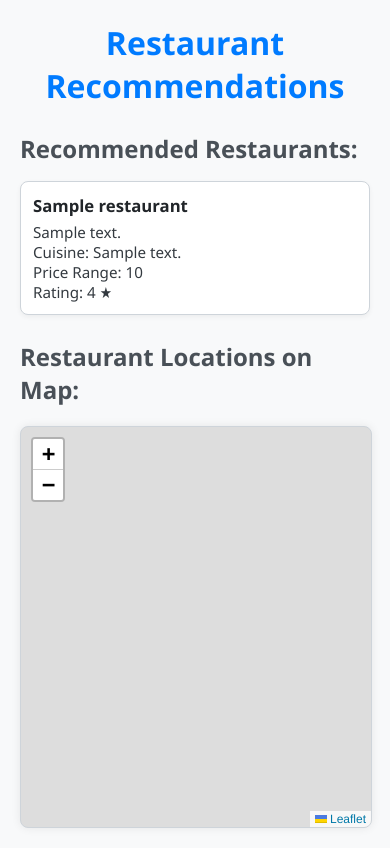
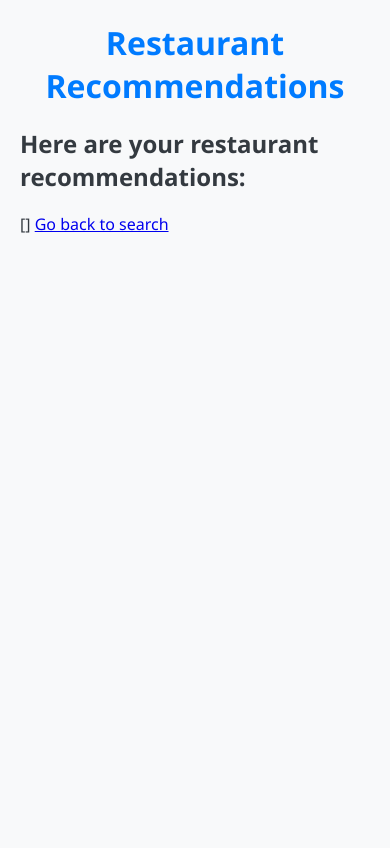
Before and after one commit to mingfeisun/COMP64803-Responsible-Reproducible-AI, a Flask app: template templates/results.html in a window 390 px wide. After the commit the page ends 233 px from the top, so only its background shows below. Run offline with Flask 3, Linux system fonts and the light colour scheme; the template is opened without the code that fills it: most values are stand-ins (such as "Sample title", 1, 10 or a date in 2020); parts of the project's set-up code (start-up, migrations or seed data) failed here and were passed over.

Commit message:
Enhance data processing and UI for restaurant recommendations
- Updated json_to_pandas_row to include spicy and price levels.
- Filtered operational places from JSON data.
- Improved HTML form with dynamic cuisine options and validation for location input.
- Refactored results display to show recommendations in a styled table.
- Added .gitignore for better project management.

```diff
--- a/app.py
+++ b/app.py
@@ -2,134 +2,247 @@
 import math
 import json
 import pandas as pd
-from get_pandas import json_to_pandas_row
-from sentence_transformers import SentenceTransformer
+
+# --- Data Loading and Processing ---
+
+def load_json_data(file_path):
+    """Loads JSON data from a file.
+
+    Args:
+        file_path (str): Path to the JSON file.
+
+    Returns:
+        list or dict: Loaded JSON data.
+    """
+    with open(file_path, 'r') as f:
+        return json.load(f)
+
+def filter_operational_places(places):
+    """Filters places to include only operational businesses.
+
+    Args:
+        places (list): List of place dictionaries.
+
+    Returns:
+        list: List of operational place dictionaries.
+    """
+    return [place for place in places if place.get("businessStatus") == "OPERATIONAL"]
+
+def create_extracted_attributes_map(extracted_attributes_list):
+    """Creates a dictionary mapping place IDs to their extracted attributes.
+
+    Args:
+        extracted_attributes_list (list): List of dictionaries containing extracted attributes.
+
+    Returns:
+        dict: Dictionary mapping place IDs to extracted attributes.
+    """
+    return {item['id']: item for item in extracted_attributes_list}
+
+def json_to_pandas_row(json_data):
+    """Converts JSON data of a place into a Pandas DataFrame row.
+
+    Args:
+        json_data (dict): JSON data for a single place.
+
+    Returns:
+        pd.DataFrame: DataFrame with a single row representing the place data.
+    """
+    data_row = {
+        "id": json_data.get("id"),
+        "types": ", ".join(json_data.get("types", [])),
+        "formattedAddress": json_data.get("formattedAddress"),
+        "latitude": json_data.get("location", {}).get("latitude"),
+        "longitude": json_data.get("location", {}).get("longitude"),
+        "rating": json_data.get("rating"),
+        "businessStatus": json_data.get("businessStatus"),
+        "userRatingCount": json_data.get("userRatingCount"),
+        "displayName_text": json_data.get("displayName", {}).get("text"),
+        "displayName_languageCode": json_data.get("displayName", {}).get("languageCode"),
+        "takeout": json_data.get("takeout"),
+        "delivery": json_data.get("delivery"),
+        "dineIn": json_data.get("dineIn"),
+        "openNow": json_data.get("currentOpeningHours", {}).get("openNow"),
+        "weekdayDescriptions": "\n".join(json_data.get("currentOpeningHours", {}).get("weekdayDescriptions", [])),
+        "acceptsCreditCards": json_data.get("paymentOptions", {}).get("acceptsCreditCards"),
+        "acceptsDebitCards": json_data.get("paymentOptions", {}).get("acceptsDebitCards"),
+        "acceptsCashOnly": json_data.get("paymentOptions", {}).get("acceptsCashOnly"),
+        "acceptsNfc": json_data.get("paymentOptions", {}).get("acceptsNfc"),
+        "freeParkingLot": json_data.get("parkingOptions", {}).get("freeParkingLot"),
+        "freeStreetParking": json_data.get("parkingOptions", {}).get("freeStreetParking"),
+        "spicyLevel": json_data.get("spicy_level"),
+        "priceLevel": json_data.get("price_level")
+    }
+    return pd.DataFrame([data_row])
+
+def create_places_dataframe(places, extracted_attributes):
+    """Creates a Pandas DataFrame from places data and extracted attributes.
+
+    Args:
+        places (list): List of place dictionaries.
+        extracted_attributes (dict): Dictionary of extracted attributes mapped by place ID.
+
+    Returns:
+        pd.DataFrame: DataFrame containing combined place data.
+    """
+    if not places:
+        return pd.DataFrame()  # Return empty DataFrame if places list is empty
+
+    assert len(places) == len(extracted_attributes), "Number of places and extracted attributes must match."
+
+    df = json_to_pandas_row(places[0] | extracted_attributes[places[0]['id']]) # Merge dictionaries using | operator (Python 3.9+)
+    for place in places[1:]:
+        df = pd.concat([df, json_to_pandas_row(place | extracted_attributes[place['id']])], ignore_index=True)
+    return df
+
+# --- Cuisine Data ---
+
+cuisine_options_map = {
+    "American/Western/Cafe": ['american_restaurant', 'hamburger_restaurant', 'steak_house', 'barbecue_restaurant', 'diner', 'breakfast_restaurant', 'brunch_restaurant', 'buffet_restaurant', 'fast_food_restaurant', 'fine_dining_restaurant', 'food_court', 'sandwich_shop', 'deli', 'cafe', 'coffee_shop', 'tea_house', 'bar', 'pub', 'wine_bar', 'bar_and_grill'],
+    "Italian": ['italian_restaurant', 'pizza_restaurant'],
+    "Mexican": ['mexican_restaurant'],
+    "Chinese": ['chinese_restaurant'],
+    "Indian": ['indian_restaurant'],
+    "Japanese": ['japanese_restaurant', 'sushi_restaurant', 'ramen_restaurant'],
+    "Thai": ['thai_restaurant'],
+    "Mediterranean/Middle Eastern/African": ['mediterranean_restaurant', 'greek_restaurant', 'lebanese_restaurant', 'turkish_restaurant', 'afghani_restaurant', 'middle_eastern_restaurant', 'african_restaurant', 'spanish_restaurant'],
+    "Vietnamese": ['vietnamese_restaurant'],
+    "Korean": ['korean_restaurant'],
+    "Asian": ['asian_restaurant', 'indonesian_restaurant'],
+    "Vegetarian/Vegan": ['vegan_restaurant', 'vegetarian_restaurant'],
+    "Desserts/Bakery": ['dessert_restaurant', 'dessert_shop', 'bakery', 'bagel_shop', 'confectionery', 'ice_cream_shop', 'juice_shop'],
+    "Seafood": ['seafood_restaurant'],
+    "Other": ['restaurant', 'food']
+}
+
+# --- Distance Calculation ---
+
+def calculate_distance(lat1, lon1, lat2, lon2):
+    """Calculates the distance between two points on Earth using the Haversine formula.
+
+    Args:
+        lat1 (float): Latitude of the first point.
+        lon1 (float): Longitude of the first point.
+        lat2 (float): Latitude of the second point.
+        lon2 (float): Longitude of the second point.
+
+    Returns:
+        float: Distance in kilometers.
+    """
+    R = 6371  # Radius of Earth in kilometers
+    dLat = math.radians(lat2 - lat1)
+    dLon = math.radians(lon2 - lon1)
+    lat1 = math.radians(lat1)
+    lat2 = math.radians(lat2)
+
+    a = math.sin(dLat / 2)**2 + math.cos(lat1) * math.cos(lat2) * math.sin(dLon / 2)**2
+    c = 2 * math.asin(math.sqrt(a))
+    return R * c
+
+# --- Recommendation Engine ---
+
+def get_restaurant_recommendations(df, cuisine_preference, user_latitude, user_longitude, spice_level, budget, max_distance_km):
+    """Recommends restaurants based on user preferences.
+
+    Args:
+        df (pd.DataFrame): DataFrame of restaurant data.
+        cuisine_preference (str): User's cuisine preference.
+        user_latitude (str): User's latitude.
+        user_longitude (str): User's longitude.
+        spice_level (str): User's preferred spice level.
+        budget (str): User's budget preference.
+        max_distance_km (str): Maximum distance user is willing to travel.
+
+    Returns:
+        pd.DataFrame: DataFrame of recommended restaurants.
+    """
+    if df.empty:
+        print("DataFrame is empty. Please check data loading.")
+        return pd.DataFrame() # Return empty DataFrame
+
+    # 1. Distance Calculation
+    df['distance_km'] = df.apply(
+        lambda row: calculate_distance(
+            float(user_latitude), float(user_longitude), row['latitude'], row['longitude']
+        ), axis=1
+    )
+
+    filtered_df = df.copy()
+
+    # 2. Filtering
+    # Cuisine Preference
+    if cuisine_preference:
+        types_to_filter = cuisine_options_map.get(cuisine_preference, [])
+        if types_to_filter:
+            filter_condition = filtered_df['types'].apply(lambda x: any(cuisine_type in x for cuisine_type in types_to_filter))
+            filtered_df = filtered_df[filter_condition]
+
+    # Spice Level
+    if spice_level and spice_level != "":
+        filtered_df = filtered_df[filtered_df['spicyLevel'] == spice_level]
+
+    # Budget
+    budget_mapping = {"Budget-friendly": 1, "Mid-range": 2, "Luxury": 3}
+    if budget and budget != "":
+        budget_level = budget_mapping.get(budget)
+        filtered_df = filtered_df[filtered_df['priceLevel'] == budget_level]
+
+    # 3. Sorting by rating (descending)
+    if not filtered_df.empty:
+        filtered_df = filtered_df.sort_values(by='rating', ascending=False, na_position='last')
+
+    # 4. Return top recommendations
+    return filtered_df[['displayName_text', 'formattedAddress', 'types', 'rating', 'userRatingCount', 'distance_km']].head(10)
+
+
+# --- Flask App ---
 
 app = Flask(__name__)
 
+# Load data and create DataFrame outside of routes for efficiency (loaded once when app starts)
+json_file_path = "all_places_response.json"
+generated_content_path = "processed_places_response.json"
+
+places_data = load_json_data(json_file_path)
+operational_places = filter_operational_places(places_data)
+extracted_attributes_list = load_json_data(generated_content_path)
+extracted_attributes_map = create_extracted_attributes_map(extracted_attributes_list)
+df = create_places_dataframe(operational_places, extracted_attributes_map)
+
+
 @app.route('/', methods=['GET'])
 def index():
-
-    return render_template('index.html')
+    """Renders the index page with available cuisine options."""
+    all_types_in_data = df['types'].str.split(', ', expand=True).stack().unique()
+    available_cuisine_options = [
+        cuisine for cuisine, types in cuisine_options_map.items()
+        if any(item in all_types_in_data for item in types)
+    ]
+    return render_template('index.html', cuisine_options=available_cuisine_options)
 
 @app.route('/recommend', methods=['POST'])
 def recommend():
+    """Handles the recommendation request and renders the results page."""
     if request.method == 'POST':
-        date = request.form['date']
-        time = request.form['time']
-        cuisine_preference = request.form['cuisine_preference'] # Updated name
+        cuisine_preference = request.form['cuisine_preference']
         latitude = request.form['latitude']
         longitude = request.form['longitude']
-        allergies_list = request.form.getlist('allergies') # Use getlist for multiple select
-        spice_level = request.form.get('spice_level') # Use get to handle optional fields gracefully
-        budget = request.form.get('budget') # Use get to handle optional fields gracefully
-        distance = request.form.get('distance') # Use get to handle optional fields gracefully
+        spice_level = request.form.get('spice_level')
+        budget = request.form.get('budget')
+        distance = request.form.get('distance') # Not used in current recommendation function
 
-
-        # **Call your recommendation algorithm here**
-        # Pass all parameters to your algorithm
-        recommendations = get_restaurant_recommendations(
-            date, time, cuisine_preference, latitude, longitude,
-            allergies_list, spice_level, budget, distance # Pass new parameters
+        recommendations_df = get_restaurant_recommendations(
+            df, cuisine_preference, latitude, longitude, spice_level, budget, distance
         )
 
-        return render_template('results.html', recommendations=recommendations) # Create results.html next
+        if not recommendations_df.empty:
+            recommendations_html = recommendations_df.to_html(classes='table table-striped') # Add Bootstrap styling
+        else:
+            recommendations_html = "<p>No recommendations found based on your criteria.</p>"
 
-    return render_template('index.html')
+        return render_template('results.html', recommendations=recommendations_html)
+    return render_template('index.html') # Handle GET request to /recommend
 
-def update_score(key, places, threshold=0.1):
-    """
-    Updates the score based on the given key and places.
-    Args:
-        key (str): The key representing the score to be updated.
-        places (dict): A dictionary of places with the key and score to be updated.
-        threshold (float): The threshold value for updating the score.
-    Returns:
-        places(dict): A dictionary of places with the updated score.
-    """
-    # get embedding of the key
-    model = SentenceTransformer("all-MiniLM-L6-v2")
-    key_embedding = model.encode(key)
-    # compare key embedding with each embedding of place["type"] for each place in places, take the max
-    places[key+"_score"] = places['embeddings'].apply(lambda x: max([model.similarity(t,key_embedding) for t in x]))
-    # if score is greater than threshold, update the score of the place, otherwise remove the place from places
-    places = places[places[key+"_score"] >= threshold]
-    # TODO should save the scores in json for future use
-    return places
-
-def apply_filters(df, soft_filter=False, **filters):
-    """
-    Apply filters to the DataFrame of places.
-
-    Args:
-        df (pd.DataFrame): DataFrame containing places data.
-        filters (dict): Key-value pairs to filter places by specific fields.
-        soft_filter (bool): If True, apply soft filtering by updating scores.
-
-    Returns:
-        pd.DataFrame: Filtered DataFrame.
-    """
-    if not soft_filter:
-        for key, value in filters.items():
-            if isinstance(value, list):
-                df = df[df[key].isin(value)]
-            else:
-                df = df[df[key] == value]
-        return df
-    else:
-        for _, value in filters.items():
-            df = update_score(value, df, threshold=soft_filter)
-        return df
-
-def update_distance(places, lat1, lon1):
-    for place in places:
-        lat2 = place['location']['latitude']
-        lon2 = place['location']['longitude']
-        dlat = lat2 - lat1
-        dlon = lon2 - lon1
-        a = math.sin(dlat / 2)**2 + math.cos(lat1) * math.cos(lat2) * math.sin(dlon / 2)**2
-        c = 2 * math.asin(math.sqrt(a))
-
-        # Radius of Earth in meters.
-        r = 6371 * 1000
-        c * r
-        place['distance'] = c * r
-    return places
-
-def get_restaurant_recommendations(date, time, cuisine_preference, latitude, longitude, allergies, spice_level, budget, distance):
-    """
-    This is a placeholder for your restaurant recommendation algorithm.
-    Replace this with your actual algorithm logic.
-    """
-    # For now, just return some dummy data based on food type
-    print(date, time, cuisine_preference, latitude, longitude)
-    json_file_path = "all_places_response.json"
-    try:
-        with open(json_file_path, 'r') as f:
-            places = json.load(f)
-    except FileNotFoundError:
-        print(f"Error: JSON file not found at '{json_file_path}'")
-        return
-    except json.JSONDecodeError:
-        print(f"Error: Invalid JSON format in '{json_file_path}'")
-        return
-    places = apply_filters(places, {'businessStatus': 'OPERATIONAL', 'priceLevel': ['PRICE_LEVEL_EXPENSIVE','PRICE_LEVEL_MODERATE', 'PRICE_LEVEL_INEXPENSIVE']})
-    places = update_distance(places, latitude, longitude)
-    # TODO apply a hard filter that distance < remaining travel time * speed
-    df = json_to_pandas_row(places[0])
-    # TODO remove irrelavant columns beforehand
-    # append remaining rows
-    for place in places[1:]:
-        df = pd.concat([df, json_to_pandas_row(place)], ignore_index=True)
-    df = apply_filters(df, food_type=cuisine_preference, soft_filter=0.1)
-    score_columns = [col for col in df.columns if col.endswith('_score')]
-    df['relevance_score'] = df[score_columns].sum(axis=1)
-    # TODO better way to calculate overall score
-    df["overall_score"] = df["relevance_score"] * (df["rating"] * df["userRatingCount"]) / df["distance"]
-    df = df[df['relevance_score'] >= 0.5] # threshold can be adjusted
-    # sort by overall_score
-    df = df.sort_values(by='overall_score', ascending=False)
-    return df
 
 if __name__ == '__main__':
     app.run(debug=True, port=8080)
--- a/templates/results.html
+++ b/templates/results.html
@@ -2,7 +2,6 @@
 <html>
 <head>
     <title>Restaurant Recommendations</title>
-    <link rel="stylesheet" href="https://unpkg.com/leaflet/dist/leaflet.css" />
     <style>
         body {
             font-family: 'Segoe UI', Tahoma, Geneva, Verdana, sans-serif;
@@ -17,102 +16,48 @@
             margin-bottom: 20px;
         }
 
-        h2 {
-            color: #495057;
-            margin-top: 25px;
-            margin-bottom: 15px;
+        .recommendations-table {
+            width: 100%;
+            border-collapse: collapse;
+            margin-top: 20px;
+            box-shadow: 0 0 20px rgba(0, 0, 0, 0.1);
+            border-radius: 8px;
+            overflow: hidden;
         }
 
-        ul {
-            list-style: none; /* Remove default list bullets */
-            padding-left: 0; /* Remove default padding */
+        .recommendations-table th,
+        .recommendations-table td {
+            padding: 12px 15px;
+            text-align: left;
+            border-bottom: 1px solid #dee2e6;
         }
 
-        li {
-            background-color: #ffffff;
-            border: 1px solid #ced4da;
-            border-radius: 8px;
-            margin-bottom: 10px;
-            padding: 15px;
-            box-shadow: 0 2px 5px rgba(0, 0, 0, 0.05); /* Subtle card effect */
-            transition: transform 0.2s ease-in-out; /* Hover effect */
+        .recommendations-table th {
+            background-color: #007bff;
+            color: white;
+            font-weight: bold;
+            text-transform: uppercase;
         }
 
-        li:hover {
-            transform: translateY(-3px); /* Slight lift on hover */
-            box-shadow: 0 4px 10px rgba(0, 0, 0, 0.1); /* Enhanced shadow on hover */
+        .recommendations-table tbody tr:nth-child(even) {
+            background-color: #f2f2f2;
         }
 
-        li strong {
-            display: block; /* Make restaurant name bold and on its own line */
-            font-size: 1.1em;
-            color: #212529; /* Darker text for restaurant name */
-            margin-bottom: 5px;
-        }
-
-        #map-results {
-            height: 400px;
-            width: 100%;
-            border: 1px solid #ced4da;
-            border-radius: 8px;
-            margin-top: 20px;
-            box-shadow: 0 0 10px rgba(0, 0, 0, 0.08); /* Subtle shadow for map */
-        }
-
-        /* Responsive adjustments */
-        @media (max-width: 768px) {
-            h1 {
-                font-size: 2em;
-            }
-            h2 {
-                font-size: 1.5em;
-            }
-            li {
-                padding: 12px;
-                font-size: 0.95em;
-            }
+        .recommendations-table tbody tr:hover {
+            background-color: #e0e0e0;
         }
     </style>
 </head>
 <body>
     <h1>Restaurant Recommendations</h1>
 
-    <h2>Recommended Restaurants:</h2>
-    <ul>
-        {% for restaurant in recommendations %}
-            <li>
-                <strong>{{ restaurant.name }}</strong>
-                {{ restaurant.address }}
-                {% if restaurant.cuisine_type %}
-                    <br>Cuisine: {{ restaurant.cuisine_type }}
-                {% endif %}
-                {% if restaurant.price_range %}
-                    <br>Price Range: {{ restaurant.price_range }}
-                {% endif %}
-                {% if restaurant.rating %}
-                    <br>Rating: {{ restaurant.rating }} ★
-                {% endif %}
-            </li>
-        {% endfor %}
-    </ul>
+    {% if recommendations %}
+        <h2>Here are your restaurant recommendations:</h2>
+        {{ recommendations|safe }}  <!-- Render the DataFrame as HTML -->
+    {% else %}
+        <p>No recommendations found based on your criteria.</p>
+    {% endif %}
 
-    <h2>Restaurant Locations on Map:</h2>
-    <div id="map-results"></div>
-
-    <script src="https://unpkg.com/leaflet/dist/leaflet.js"></script>
-    <script>
-        var mapResults = L.map('map-results').setView([{{ request.form['latitude'] }}, {{ request.form['longitude'] }}], 13);
-        L.tileLayer('https://tile.openstreetmap.org/{z}/{x}/{y}.png', {
-            attribution: '© <a href="https://www.openstreetmap.org/">OpenStreetMap</a> contributors'
-        }).addTo(mapResults);
-
-        var recommendations = {{ recommendations|tojson }};
-
-        recommendations.forEach(function(restaurant) {
-            L.marker([restaurant.latitude, restaurant.longitude])
-                .addTo(mapResults)
-                .bindPopup("<strong>" + restaurant.name + "</strong><br>" + restaurant.address);
-        });
-    </script>
+    <a href="/">Go back to search</a>
 </body>
 </html>
```
Also changed, not shown: get_pandas.py (+12 -3 lines), templates/index.html (+14 -11 lines), 1 other file.
